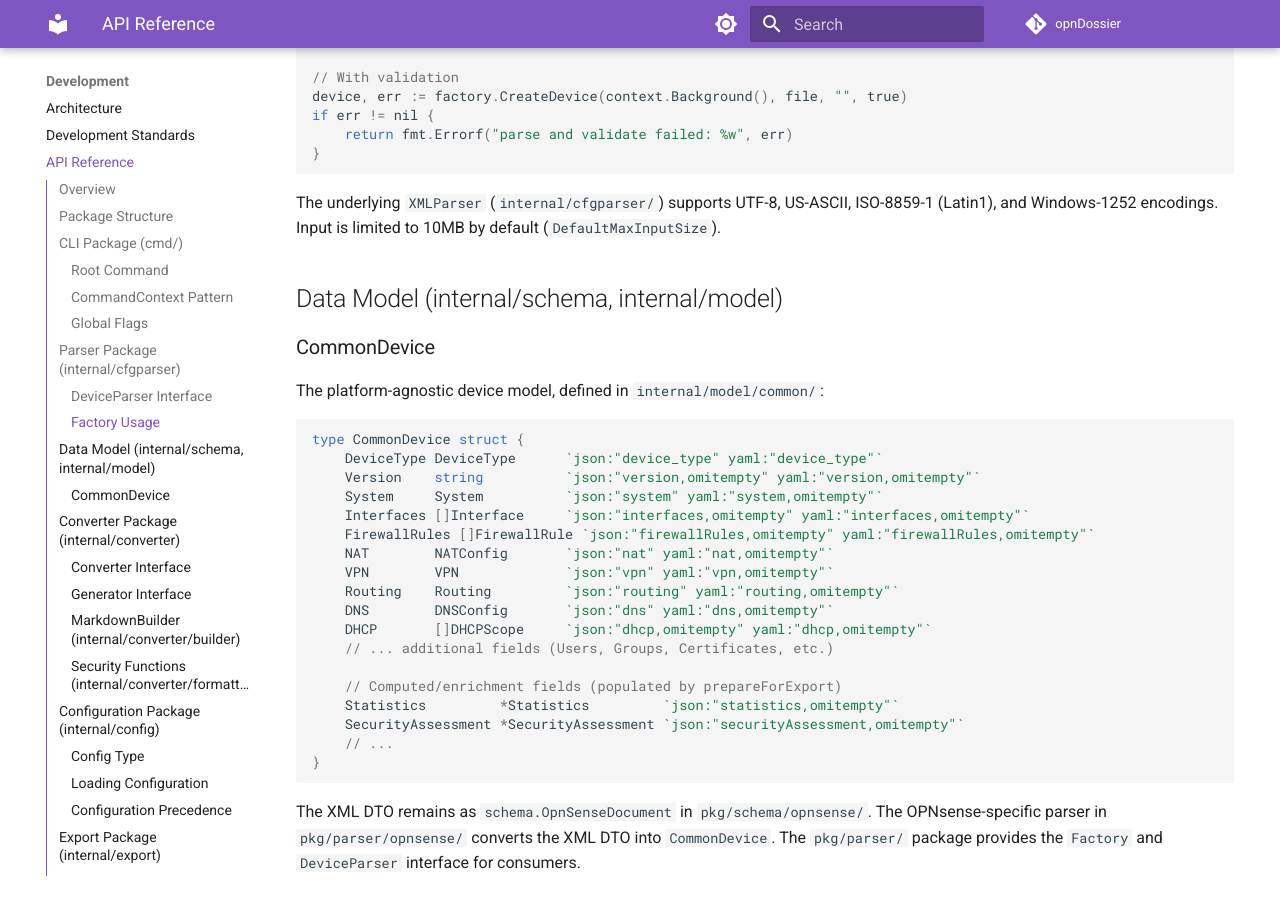
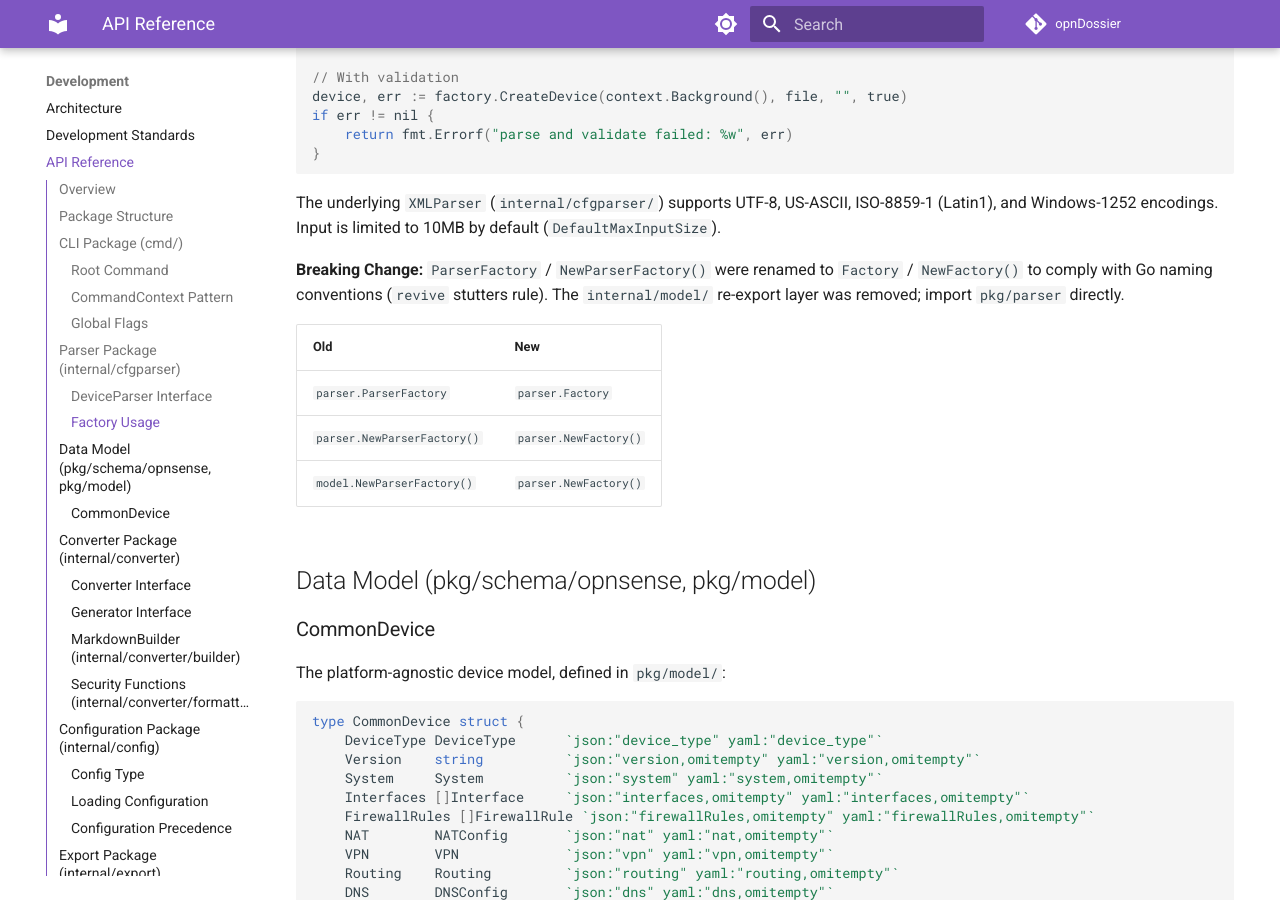
Before and after one commit to EvilBit-Labs/opnDossier, an MkDocs documentation site: the page built from docs/development/api.md, in a window 1280 px wide and 900 px high, scrolled down 2714 px. Built offline with MkDocs 1.6.1 and Material for MkDocs 9.7.7, drawn with Linux system fonts in a browser that asks for light colours; comment, search, counter and statistics services are not loaded; the version menu is left out.

Commit message:
refactor: rename ParserFactory to Factory and update import paths to comply with Go naming conventions
Signed-off-by: UncleSp1d3r <unclesp1d3r@evilbitlabs.io>

````diff
--- a/docs/development/api.md
+++ b/docs/development/api.md
@@ -117,11 +117,19 @@ if err != nil {
 
 The underlying `XMLParser` (`internal/cfgparser/`) supports UTF-8, US-ASCII, ISO-8859-1 (Latin1), and Windows-1252 encodings. Input is limited to 10MB by default (`DefaultMaxInputSize`).
 
-## Data Model (internal/schema, internal/model)
+**Breaking Change:** `ParserFactory` / `NewParserFactory()` were renamed to `Factory` / `NewFactory()` to comply with Go naming conventions (`revive` stutters rule). The `internal/model/` re-export layer was removed; import `pkg/parser` directly.
+
+| Old                         | New                   |
+| --------------------------- | --------------------- |
+| `parser.ParserFactory`      | `parser.Factory`      |
+| `parser.NewParserFactory()` | `parser.NewFactory()` |
+| `model.NewParserFactory()`  | `parser.NewFactory()` |
+
+## Data Model (pkg/schema/opnsense, pkg/model)
 
 ### CommonDevice
 
-The platform-agnostic device model, defined in `internal/model/common/`:
+The platform-agnostic device model, defined in `pkg/model/`:
 
 ```go
 type CommonDevice struct {
````
Also changed, not shown: docs/dev-guide/api.md (+10 -2 lines).
